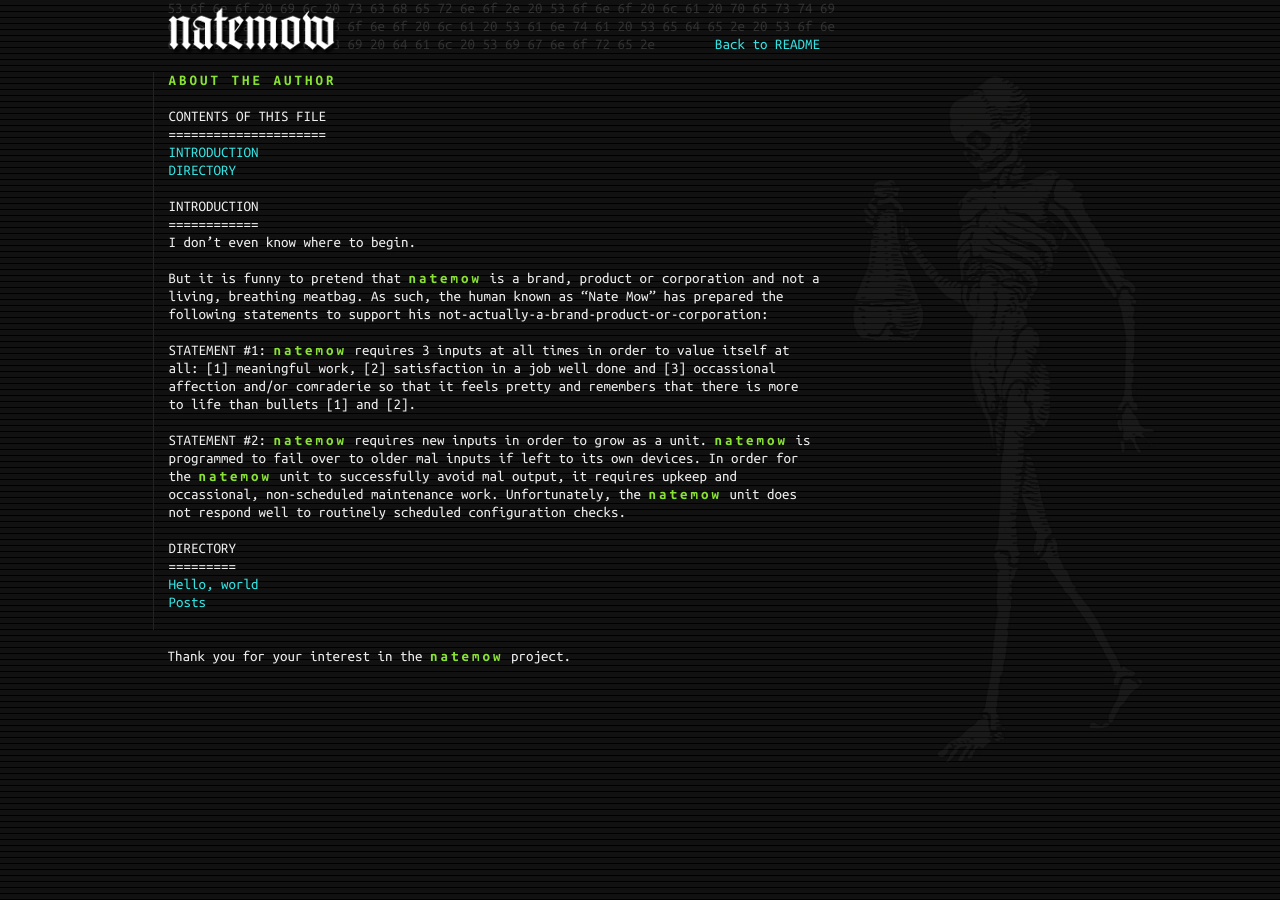
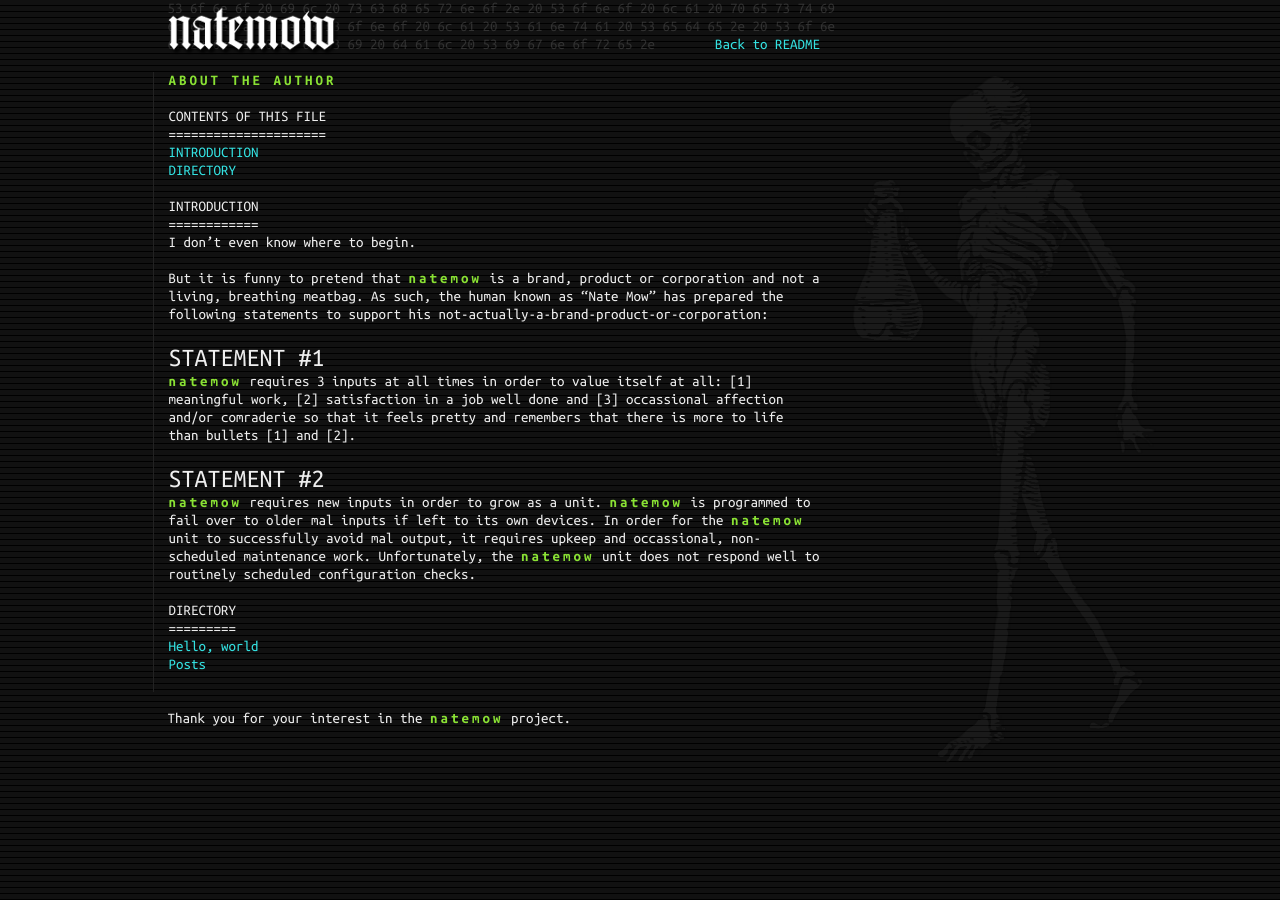
Before and after one commit to natemow/natemow.github.io, a Jekyll site: the page built from about.md, in a window 1280 px wide. Built offline with Jekyll 4.4.1, drawn with Linux system fonts in a browser that asks for light colours; nearby versions of some CDN libraries.

Commit message:
Actual blog shiz.

```diff
--- a/about.md
+++ b/about.md
@@ -10,6 +10,8 @@ I don't even know where to begin.
 
 But it is funny to pretend that {% include brand.html %} is a brand, product or corporation and not a living, breathing meatbag. As such, the human known as "Nate Mow" has prepared the following statements to support his not-actually-a-brand-product-or-corporation:
 
-STATEMENT #1: {% include brand.html %} requires 3 inputs at all times in order to value itself at all: [1] meaningful work, [2] satisfaction in a job well done and [3] occassional affection and/or comraderie so that it feels pretty and remembers that there is more to life than bullets [1] and [2].
+### STATEMENT #1
+{% include brand.html %} requires 3 inputs at all times in order to value itself at all: [1] meaningful work, [2] satisfaction in a job well done and [3] occassional affection and/or comraderie so that it feels pretty and remembers that there is more to life than bullets [1] and [2].
 
-STATEMENT #2: {% include brand.html %} requires new inputs in order to grow as a unit. {% include brand.html %} is programmed to fail over to older mal inputs if left to its own devices. In order for the {% include brand.html %} unit to successfully avoid mal output, it requires upkeep and occassional, non-scheduled maintenance work. Unfortunately, the {% include brand.html %} unit does not respond well to routinely scheduled configuration checks.
+### STATEMENT #2
+{% include brand.html %} requires new inputs in order to grow as a unit. {% include brand.html %} is programmed to fail over to older mal inputs if left to its own devices. In order for the {% include brand.html %} unit to successfully avoid mal output, it requires upkeep and occassional, non-scheduled maintenance work. Unfortunately, the {% include brand.html %} unit does not respond well to routinely scheduled configuration checks.
```
